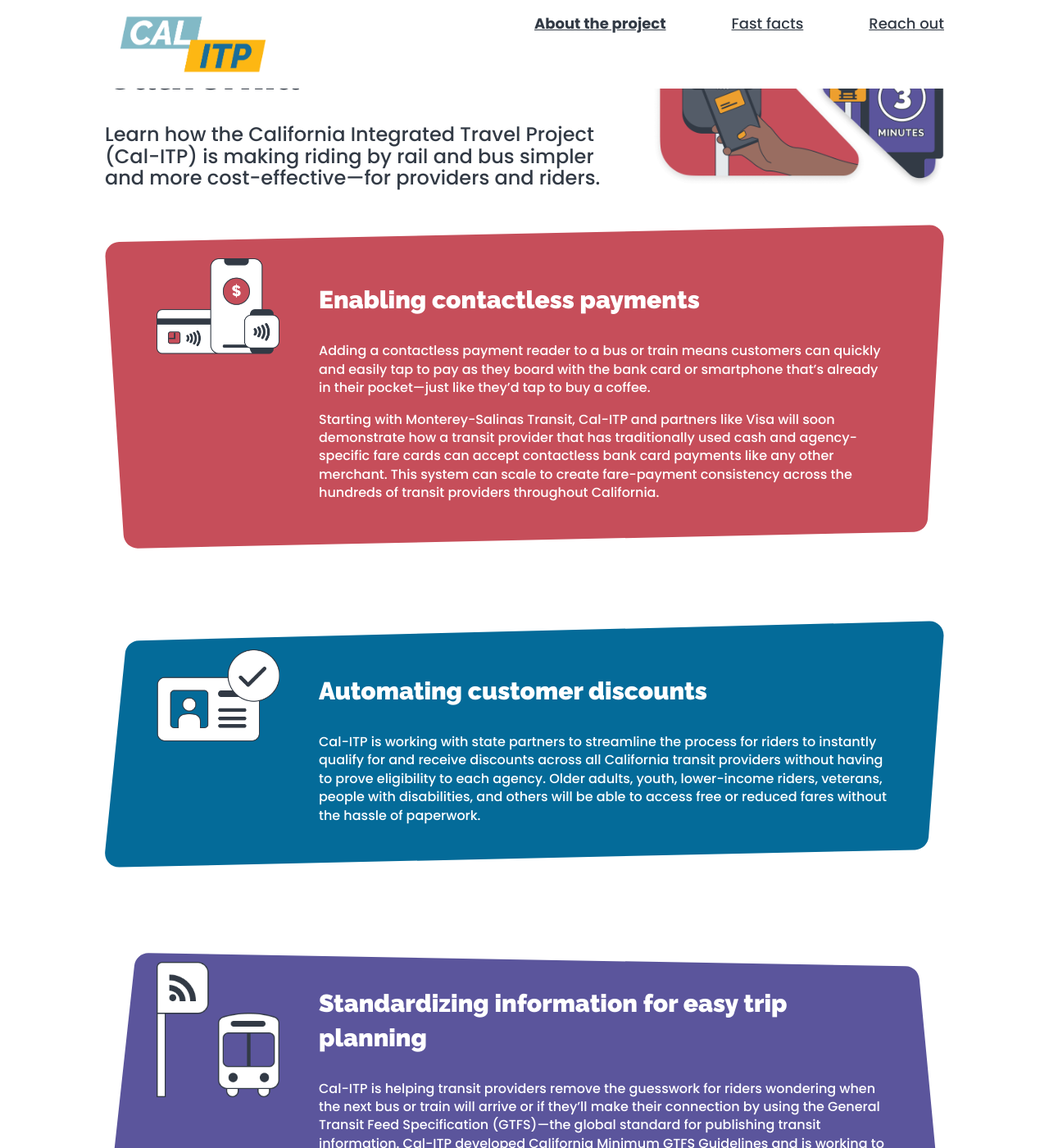
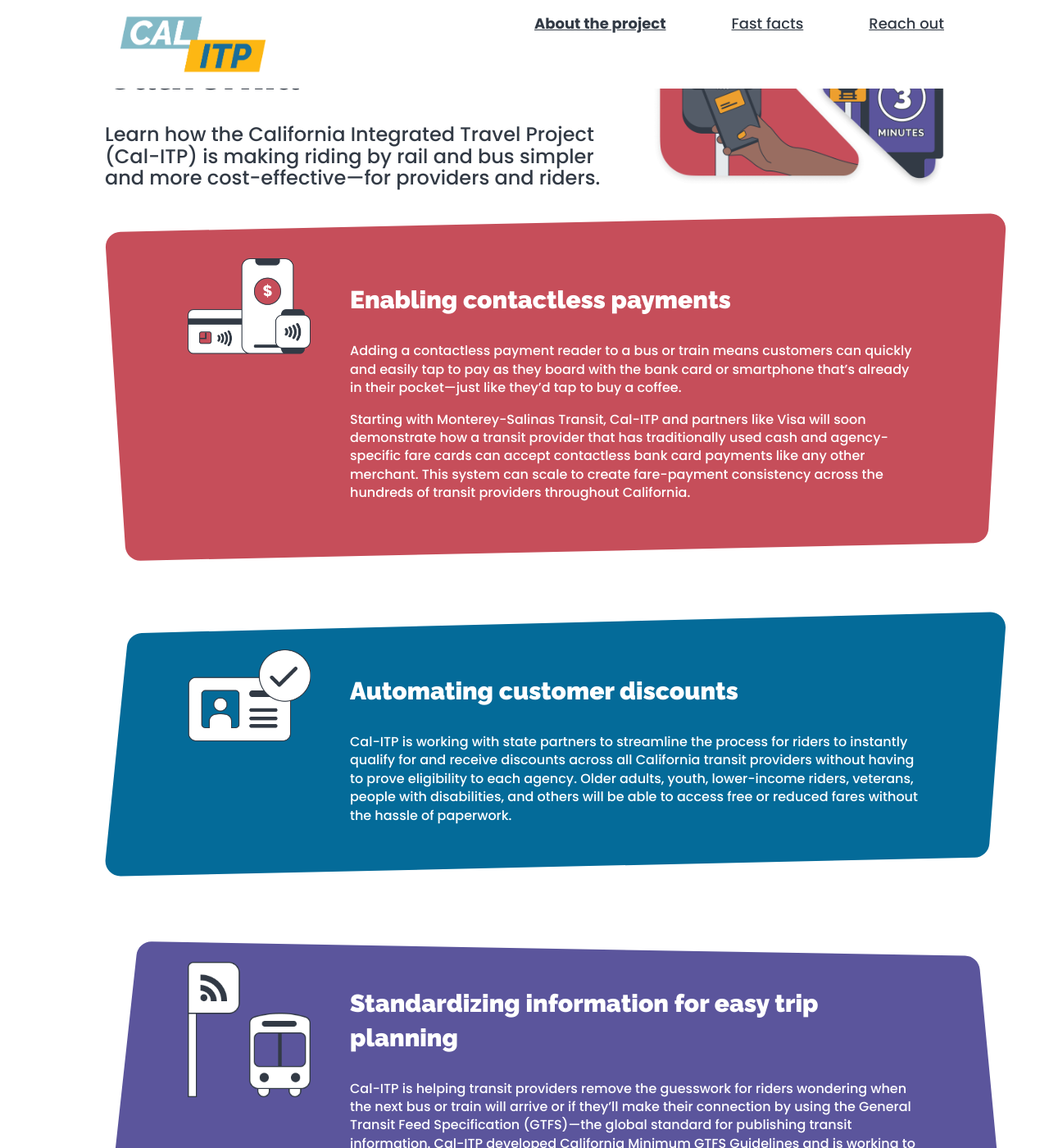
Before and after one commit to cal-itp/calitp.org, a Jekyll site: the page built from index.html, in a window 1280 px wide and 1400 px high, scrolled down 269 px. Shown: the whole window at 82% size. Built offline with Jekyll 4.4.1, drawn with Linux system fonts in a browser that asks for light colours.

Commit message:
Some final corrections

```diff
--- a/index.html
+++ b/index.html
@@ -84,7 +84,7 @@
     <h2>Getting to work</h2>
     <p>To increase the quality and quantity of transit data published by California's transit providers, Cal-ITP and state and regional partners explored passenger-counting technologies in July 2020. Passenger occupancy data is crucial for transportation planning purposes, and physical distancing due to COVID-19 has highlighted the benefit for riders to know real-time passenger crowding in trip planning. Cal-ITP’s <a target="_blank" class="gold-link" href="https://dot.ca.gov/-/media/dot-media/cal-itp/documents/calitp-market-sounding-real-time-transit-vehicle-occupancy-report-a11y.pdf">2nd Market Sounding: Real-Time Transit Vehicle Occupancy Report</a> was published in October 2020.</p>
 
-    <p>In August 2020, Cal-ITP and partners gathered input from marketplace companies to gauge capabilities and interest in supporting payment issuance. Cal-ITP’s <a target="_blank" class="gold-link" href="https://dot.ca.gov/-/media/dot-media/cal-itp/documents/cal-itp-payment-issuance-market-sounding-response-summary-report-final-a11y.pdf">3rd Market Sounding Report: Payment Issuance for California Transit</a> was published in December 2020.</p>
+    <p>In August 2020, Cal-ITP and partners gathered input from marketplace companies to gauge capabilities and interest in supporting payment issuance. Cal-ITP’s <a target="_blank" class="green-link" href="https://dot.ca.gov/-/media/dot-media/cal-itp/documents/cal-itp-payment-issuance-market-sounding-response-summary-report-final-a11y.pdf">3rd Market Sounding Report: Payment Issuance for California Transit</a> was published in December 2020.</p>
   </section>
 
   <picture class="railway">
--- a/stylesheets/main.css
+++ b/stylesheets/main.css
@@ -35,12 +35,13 @@
 header {
   position: fixed;
   top: 0;
-  left: 10vw;
   background-color: white;
+  width: 100vw;
 }
 
 footer {
   background-color: #323A45;
+  width: 100vw;
 }
 footer nav .links a {
   color: white;
@@ -105,16 +106,9 @@
   display: flex;
   justify-content: center;
   align-items: center;
+  width: 1100px;
 }
 
-@media (min-width: 1440px) {
-  #details {
-    justify-items: center;
-  }
-  #details .box {
-    max-width: 1440px;
-  }
-}
 
 #details .box .callout {
     display: grid;
@@ -234,7 +228,6 @@
   padding: 2em;
 }
 
-
 .right-callout {
   max-width: 700px;
 }
@@ -246,3 +239,40 @@
 .callout picture {
   text-align: right;
 }
+
+@media (max-width: 1024px) {
+  #details {
+    justify-items: center;
+  }
+  #details .box {
+    width: 810px;
+  }
+  .right-callout {
+    max-width: 500px;
+  }
+  .callout picture img {
+    width: 100px;
+  }
+  #lastminute {
+    grid-template-rows: repeat(2, 1fr);
+    grid-template-columns: 1fr;
+    grid-gap: 2em;
+    justify-items: center;
+    margin-block-start: 5em;
+    margin-block-end: 5em;
+  }
+  #details #enabling-contactless-payment {
+    background-image: url('../images/section-1-bg-tablet.svg');
+  }
+  #details #automating-customer-discounts {
+    background-image: url('../images/section-2-bg-tablet.svg');
+  }
+  #details #standardizing-trip-quality {
+    background-image: url('../images/section-3-bg-tablet.svg');
+  }
+}
+@media (min-width: 1441px) {
+  #details {
+    justify-items: center;
+  }
+}
```
